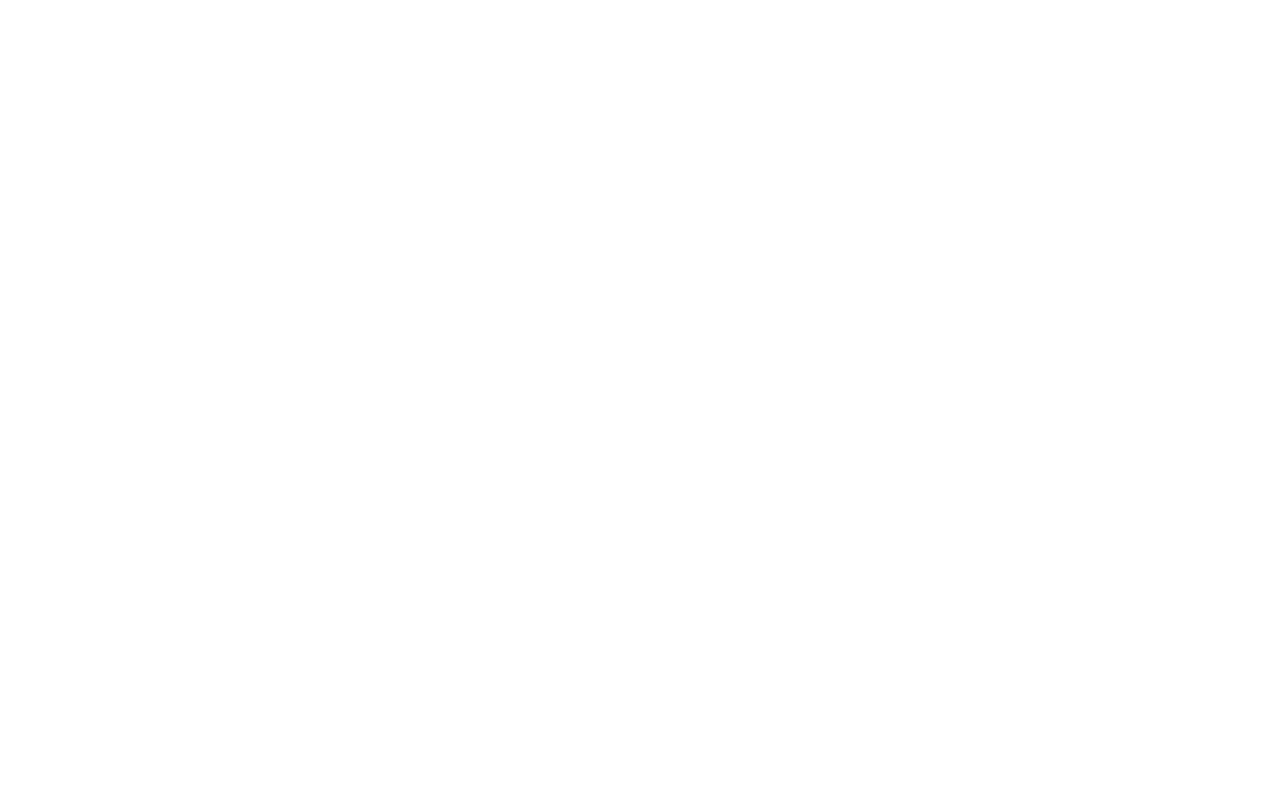
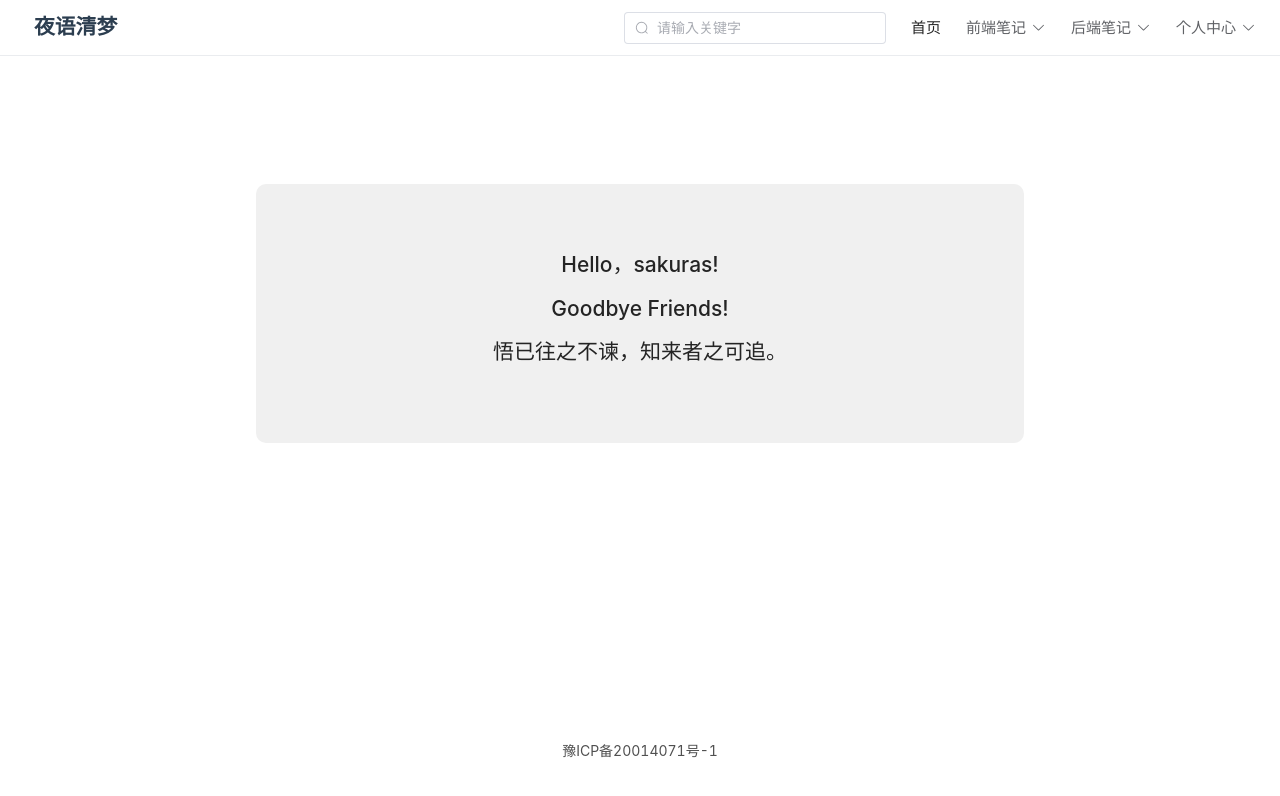
Before and after one commit to nmf-clf/sakuras-vue, a Vue app: page /#/frontHome in a window 1280 px wide. Before the commit this address had no page. Shown: the top 796 px of the page. Built offline with nearby package versions, Linux system fonts and the light colour scheme; a small style sheet from the web is missing.

Commit message:
目录修改

```diff
--- a/src/components/Header/component/SelectOption.vue
+++ b/src/components/Header/component/SelectOption.vue
@@ -2,7 +2,7 @@
  * @Author: niumengfei
  * @Date: 2022-04-27 17:25:41
  * @LastEditors: niumengfei
- * @LastEditTime: 2022-04-28 23:34:51
+ * @LastEditTime: 2022-04-29 14:16:52
 -->
 <template>
   <div :class="'rg-options' + (' rg-options-' + $store.getters.deviceType)">
@@ -42,7 +42,7 @@
       <template #dropdown>
         <el-dropdown-menu>
           <el-dropdown-item>nodeJS</el-dropdown-item>
-          <el-dropdown-item divided>???</el-dropdown-item>
+          <el-dropdown-item divided>nginx</el-dropdown-item>
         </el-dropdown-menu>
       </template>
     </el-dropdown>
@@ -65,7 +65,7 @@
 import { ref, reactive, getCurrentInstance, defineAsyncComponent } from 'vue'
 import { useRouter } from 'vue-router'
 import { Search, Expand } from '@element-plus/icons-vue'
-import MySideBar from '../../SideBar/SideBar.vue'
+import MySideBar from '../../SideBar'
 
 export default {
   name: 'MyHeader',
--- a/src/components/Header/Header.vue
+++ b/src/components/Header/index.vue
@@ -2,7 +2,7 @@
  * @Author: niumengfei
  * @Date: 2022-04-12 15:56:02
  * @LastEditors: niumengfei
- * @LastEditTime: 2022-04-27 19:26:11
+ * @LastEditTime: 2022-04-29 14:17:16
 -->
 <template>
   <el-header :class="'myHeader' + (' myHeader-' + $store.getters.deviceType)">
@@ -20,7 +20,7 @@
 <script>
 import { ref } from 'vue'
 import { Expand } from '@element-plus/icons-vue'
-import MySideBar from '../SideBar/SideBar.vue'
+import MySideBar from '../SideBar'
 import SelectOption from './component/SelectOption'
 
 export default {
--- a/src/components/index.js
+++ b/src/components/index.js
@@ -2,10 +2,10 @@
  * @Author: niumengfei
  * @Date: 2022-04-27 16:34:06
  * @LastEditors: niumengfei
- * @LastEditTime: 2022-04-27 16:38:33
+ * @LastEditTime: 2022-04-29 14:15:54
  */
-import MyHeader from './Header/Header.vue'
-import MySideBar from './SideBar/SideBar.vue'
+import MyHeader from './Header'
+import MySideBar from './SideBar'
 
 export {
     MyHeader,
--- a/src/pages/FrontHome/FrontHome.vue
+++ b/src/pages/frontHome/index.vue
@@ -2,7 +2,7 @@
  * @Author: niumengfei
  * @Date: 2022-04-06 23:49:03
  * @LastEditors: niumengfei
- * @LastEditTime: 2022-04-28 23:30:58
+ * @LastEditTime: 2022-04-29 15:50:12
 -->
 <!--
  * @Author: niumengfei
@@ -11,8 +11,8 @@
  * @LastEditTime: 2022-04-06 23:43:19
 -->
 <template>
-
-  <el-container :class="'frontHome' + (' frontHome-' + $store.getters.deviceType)">
+  <!-- <el-container :class="'frontHome-' + $store.getters.deviceType" class="frontHome"> -->
+  <el-container :class="'frontHome-' + deviceType" class="frontHome">
     <MyHeader />
     <el-main class="main animate__animated animate__bounce">
       <h2>Hello，sakuras!</h2>
@@ -53,6 +53,17 @@ export default {
       changeText,
     }
   },
+  computed: {
+    deviceType(){
+      return this.$store.getters.deviceType
+    },
+    classObj(){
+      return {
+        'frontHome-pc': this.$store.getters.deviceType == 'pc',
+        'frontHome-mobile': this.$store.getters.deviceType == 'mobile'
+      }
+    }
+  }
 }
 </script>
 
--- a/src/router/index.js
+++ b/src/router/index.js
@@ -2,22 +2,29 @@
  * @Author: niumengfei
  * @Date: 2022-04-04 23:17:24
  * @LastEditors: niumengfei
- * @LastEditTime: 2022-04-28 23:33:32
+ * @LastEditTime: 2022-04-29 15:13:27
  */
 /* 引入路由模块，和vue2.0方式不同 */
 import { createRouter, createWebHashHistory } from 'vue-router'
 // console.log(createRouter);
 // 1. 定义路由组件 (也可以从其他文件导入)
-// import FrontHome from '../pages/FrontHome/FrontHome.vue'
-import FrontHome from '@/pages/FrontHome/FrontHome.vue'
-import Test from '@/pages/MarkDown/Test.vue'
-import Login from '@/pages/Login/Login.vue'
+import FrontHome from '@/pages/frontHome'
+import Test from '@/pages/markDown'
+import Login from '@/pages/login'
 
 // 2. 定义一些路由：每个路由都需要映射到一个组件。 我们后面再讨论嵌套路由。
 const routes = [
     {
         path: '/',
-        component: FrontHome
+        redirect: '/frontHome',
+        component: FrontHome,
+        children: [
+            {
+              path: 'frontHome',
+              component: () => import('@/pages/frontHome/index'),
+              name: 'FrontHome',
+            }
+        ]
     },
     {
         path: '/login',
```
Also changed, not shown: src/components/SideBar/index.vue (renamed from src/components/SideBar/SideBar.vue), src/pages/login/index.vue (renamed from src/pages/Login/Login.vue), src/pages/markDown/index.vue (renamed from src/pages/MarkDown/Test.vue).
